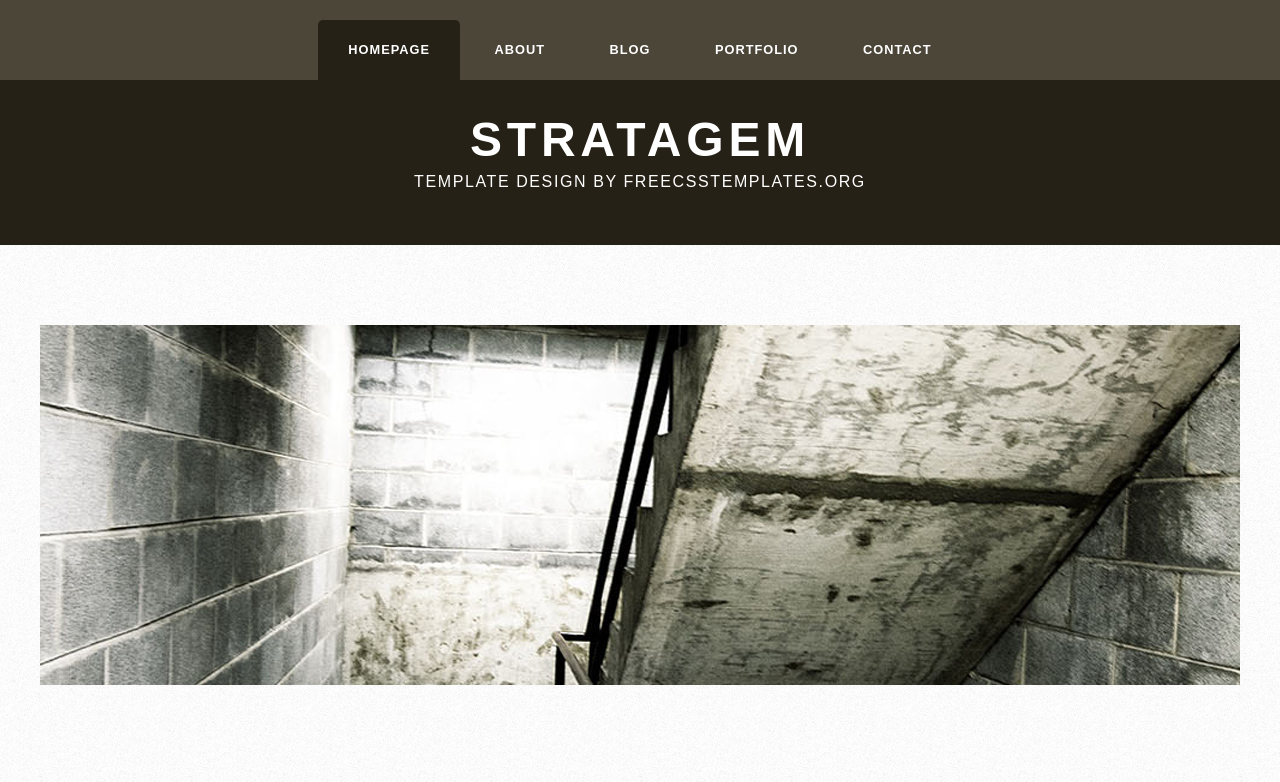
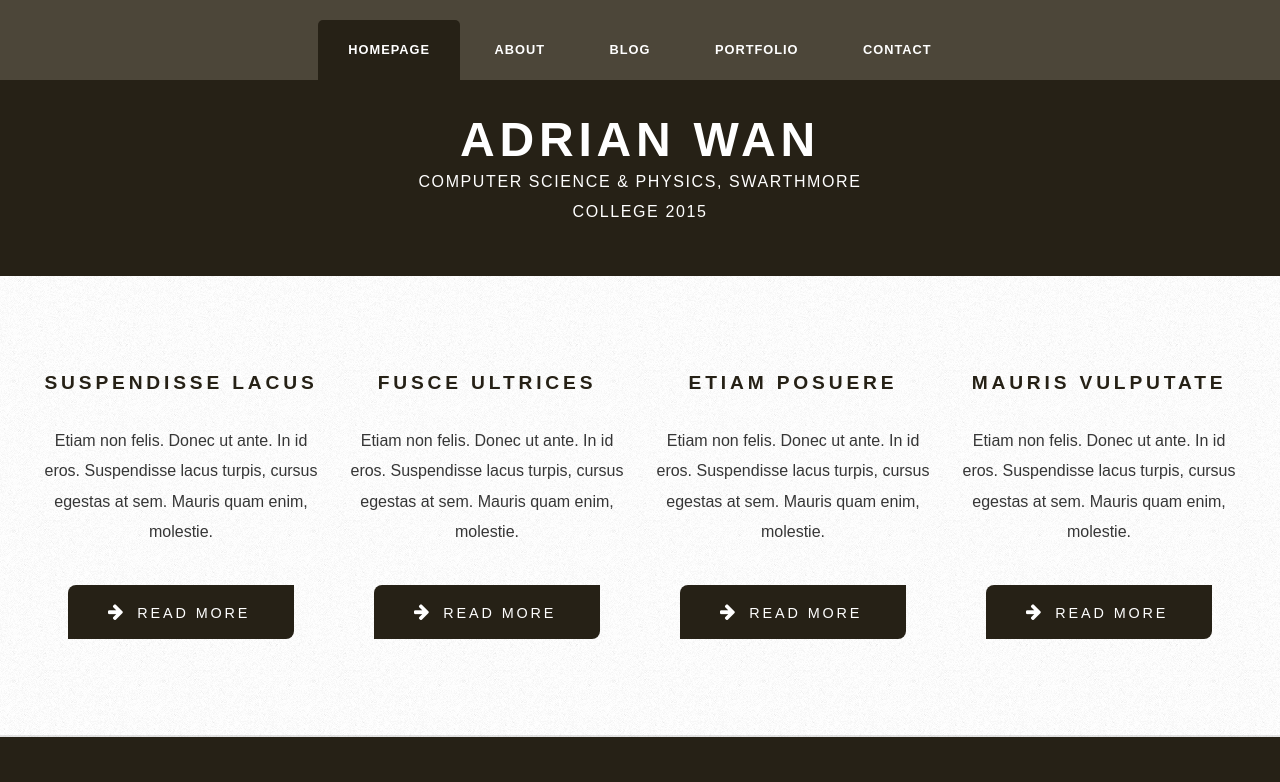
Before and after one commit to awan1/public_html, a plain HTML site: page index.html in a window 1280 px wide. Shown: the top 782 px of the page. Drawn offline with Linux system fonts and the light colour scheme.

Commit message:
Initial edits

```diff
--- a/index.html
+++ b/index.html
@@ -39,12 +39,14 @@
 	<div id="header-wrapper">
 		<div id="header" class="container">
 			<div id="logo">
-				<h1><a href="#">Stratagem</a></h1>
-				<p>Template Design by <a href="http://www.freecsstemplates.org/" rel="nofollow">FreeCSSTemplates.org</a></p>
+				<h1><a href="#">Adrian Wan</a></h1>
+				<p>Computer Science & Physics, Swarthmore College 2015</p>
 			</div>
 		</div>
 	</div>
+  <!--
 	<div id="banner" class="container"> <a href="#" class="image"><img src="images/pic01.jpg" alt="" /></a> </div>
+  -->
 	<div id="portfolio-wrapper">
 		<div id="portfolio" class="container">
 			<div id="column1">
@@ -73,6 +75,7 @@
 				<a href="#" class="icon icon-arrow-right button">Read More</a> </div>
 		</div>
 	</div>
+  <!--
 	<div id="page" class="container">
 		<div id="content">
 			<div class="title">
@@ -129,6 +132,7 @@
 			</div>
 		</div>
 	</div>
+  -->
 </div>
 </div>
 <div id="copyright" class="container">
```
